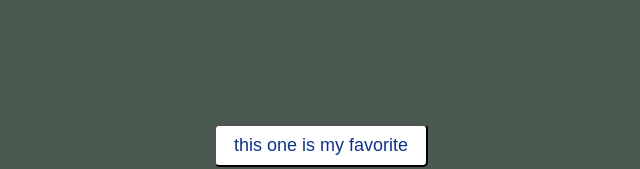
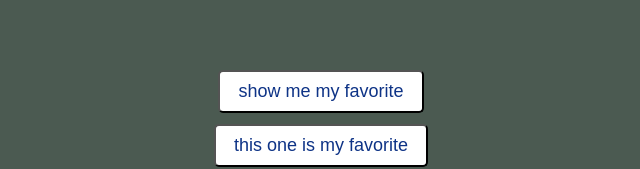
Before and after one commit to elsafluss/whos-that-cub, a React (Create React App) app: page / in a window 1280 px wide. Shown: the part 597-766 px from the top of the page, without its empty margins (319-959 px from the left). Built offline with nearby package versions, Linux system fonts and the light colour scheme.

Commit message:
Add show favorite player button.

```diff
--- a/src/App.css
+++ b/src/App.css
@@ -21,7 +21,8 @@
   padding: .5em 1em;
 }
 
-.favorite-button {
+.make-favorite-button,
+.show-favorite-button {
   margin: 1em;
   position: absolute;
   bottom: 1em;
@@ -31,3 +32,7 @@
   background-color: #ffffff;
   padding: .5em 1em;
 }
+
+.show-favorite-button {
+  bottom: 4em;
+}
--- a/src/App.js
+++ b/src/App.js
@@ -58,9 +58,14 @@ class App extends Component {
           showFrontOrBack={this.showFrontOrBack}
         />
         <button
-          className="favorite-button"
+          className="make-favorite-button"
           onClick={this.favoriteThisOne}>
           this one is my favorite
+        </button>
+        <button
+          className="show-favorite-button"
+          onClick={this.favoriteThisOne}>
+          show me my favorite
         </button>
         <Switch>
           <Route exact path="/" render={() =>
```
